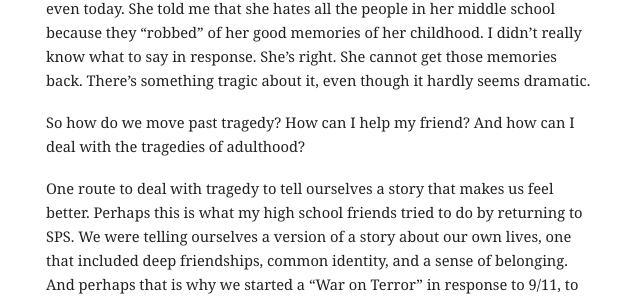
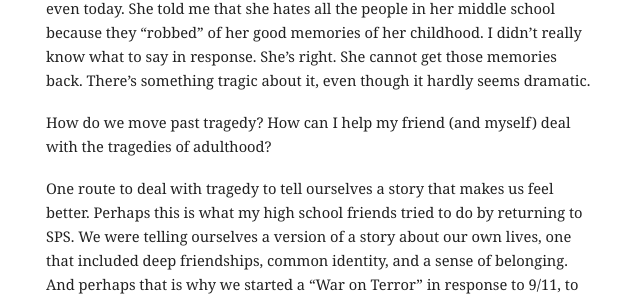
Before and after one commit to mbwong/mbwong.github.com, a Jekyll site: the page built from _posts/2013-08-17-tragedy-and-adulthood.md, in a window 1280 px wide and 900 px high, scrolled down 1184 px. Shown: the part 148-448 px from the top of the window, without its empty margins (304-944 px from the left). Built offline with Jekyll 4.4.1, drawn with Linux system fonts in a browser that asks for light colours.

Commit message:
Update 2013-08-17-tragedy-and-adulthood.md

```diff
--- a/_posts/2013-08-17-tragedy-and-adulthood.md
+++ b/_posts/2013-08-17-tragedy-and-adulthood.md
@@ -23,7 +23,7 @@ Adulthood is hard; to be an adult is to deal with tragedies. As kids, we operate
 
 Recently I tried to help a friend grapple with traumatic childhood experiences. Even after a decade they still bother her on a daily basis. Her memories of alienation make it difficult for her to build deep friendships with strangers even today. She told me that she hates all the people in her middle school because they "robbed" of her good memories of her childhood. I didn't really know what to say in response. She's right. She cannot get those memories back. There's something tragic about it, even though it hardly seems dramatic.
 
-So how do we move past tragedy? How can I help my friend? And how can I deal with the tragedies of adulthood?
+How do we move past tragedy? How can I help my friend (and myself) deal with the tragedies of adulthood?
 
 One route to deal with tragedy to tell ourselves a story that makes us feel better. Perhaps this is what my high school friends tried to do by returning to SPS. We were telling ourselves a version of a story about our own lives, one that included deep friendships, common identity, and a sense of belonging. And perhaps that is why we started a "War on Terror" in response to 9/11, to pretend to have some control over our destiny. Or why we care so much about our histories. Another route is rely on some simple principles so we don't feel so lost. We boil the complexity of life into some simple principles or rules of thumb. We look up quotations to make ourselves feel better. We tell ourselves that time will heal everything.
 
```
